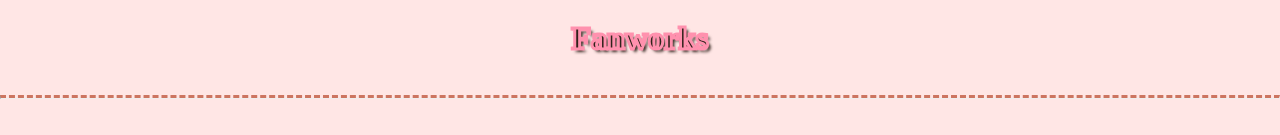
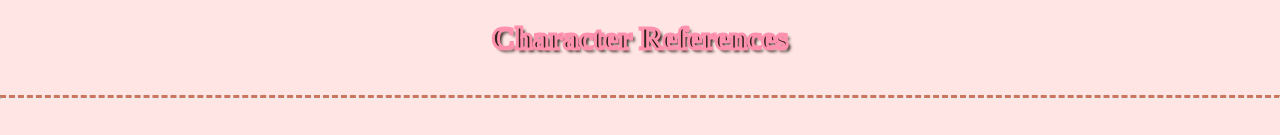
Before and after one commit to CakesnCodes/CristineCal.github.io, a plain HTML site: page characters.html in a window 1280 px wide. Shown: the top 135 px of the page. Drawn offline with Linux system fonts and the light colour scheme; a web font is replaced by a local one.

Commit message:
Update characters.html

```diff
--- a/characters.html
+++ b/characters.html
@@ -9,7 +9,7 @@
   </head>
   <body>
     <div class="title">
-        <h1>Fanworks</h1>
+        <h1>Character References</h1>
     </div>
     <br><hr><br>
     <content id="portfolio">
```
